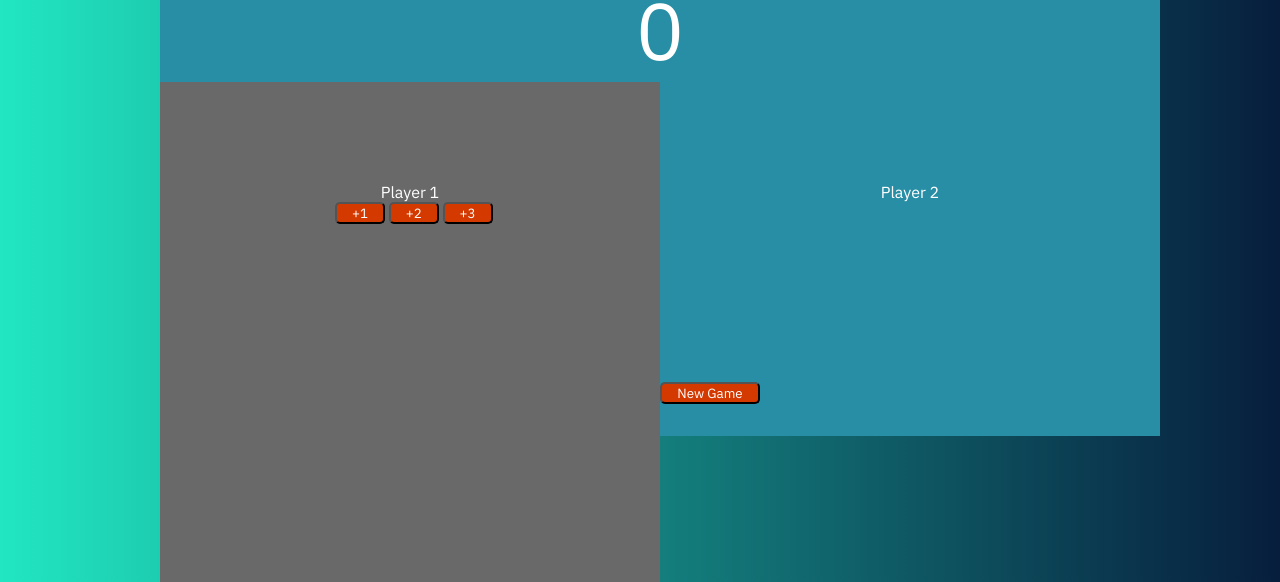
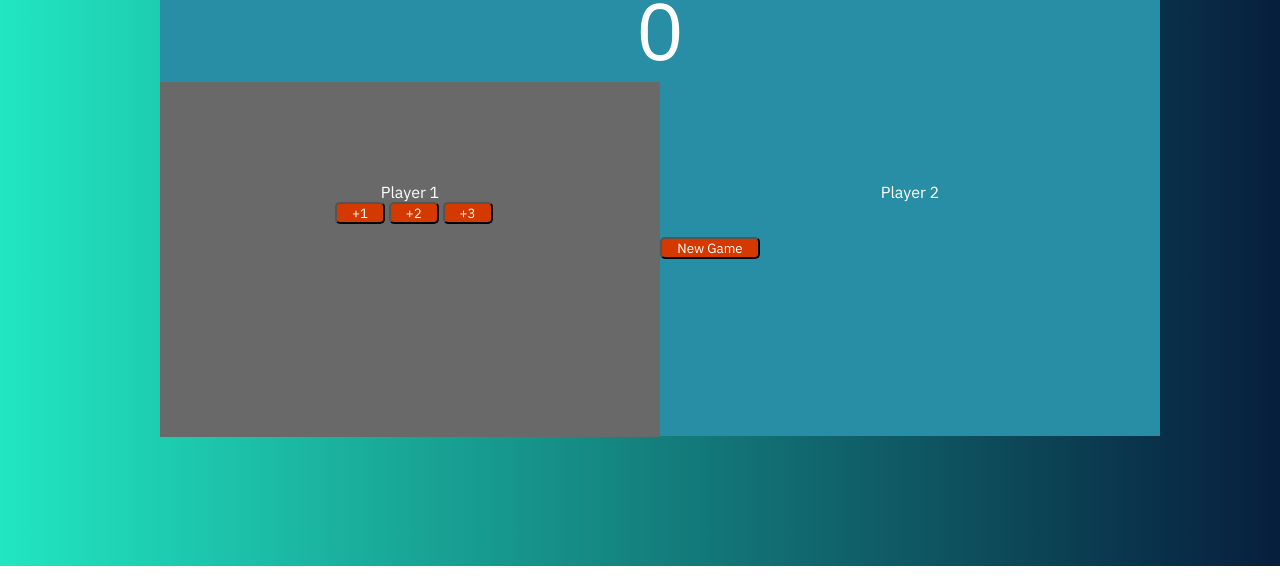
Before and after one commit to ryanlmills/thirty-game, a plain HTML site: page index.html in a window 1280 px wide. Shown: the part 234-816 px from the top of the page. Drawn offline with Linux system fonts and the light colour scheme.

Commit message:
player panel adjustment

```diff
--- a/style.css
+++ b/style.css
@@ -52,9 +52,10 @@ button {
 
 .player-0-panel, .player-1-panel {
   float: left;
-  height:500px;
+  height:355px;
   padding: 100px;
   width: 50%;
+  overflow: hidden;
 }
 
 .player-name {
```
